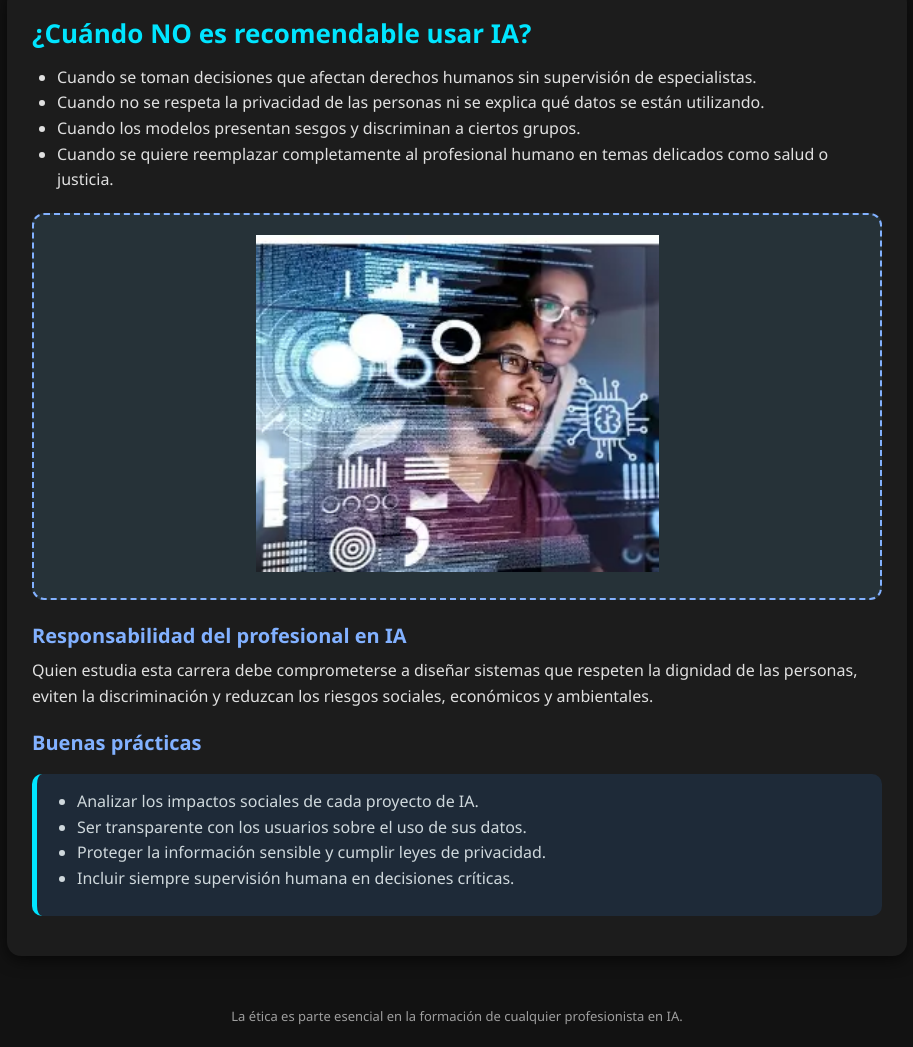
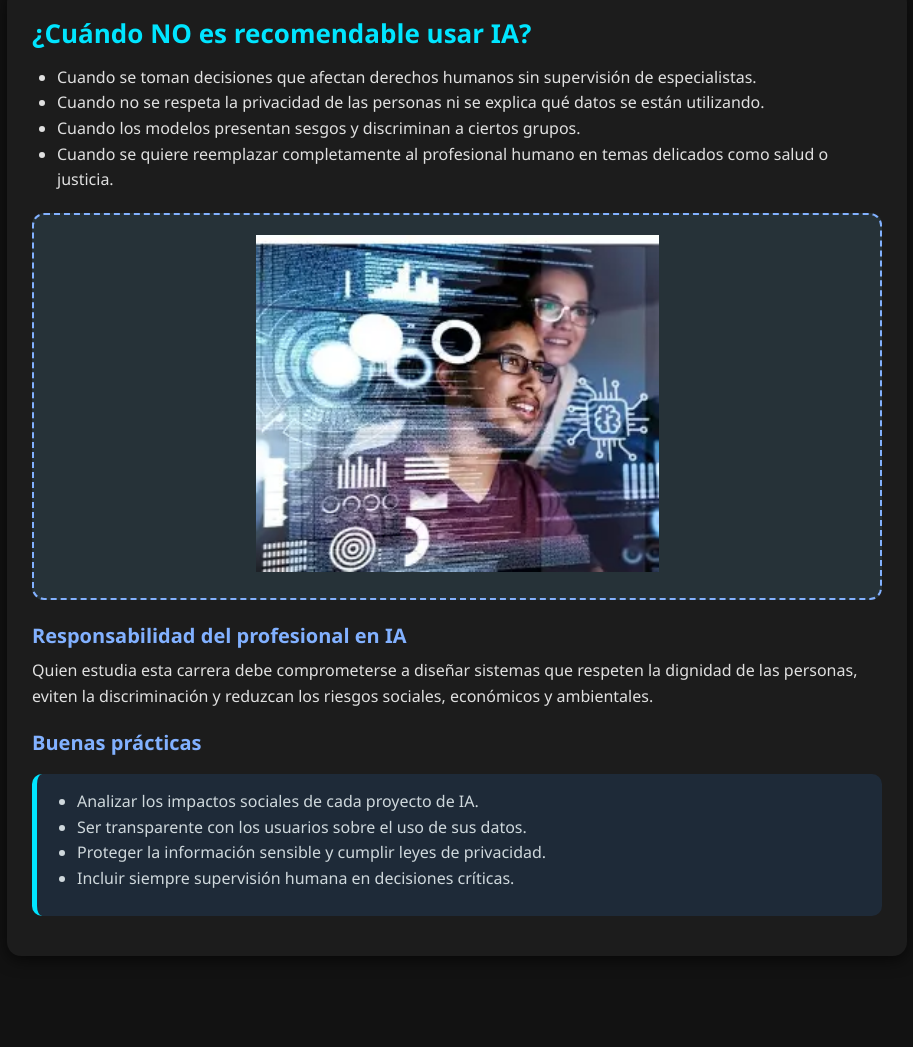
Before and after one commit to hect0r2/a, a plain HTML site: page etica.html in a window 1280 px wide. Shown: the part 272-1319 px from the top of the page, without its empty margins (183-1096 px from the left). After the commit the page ends 1258 px from the top, so only its background shows below. Drawn offline with Linux system fonts and the light colour scheme.

Commit message:
Update etica.html

```diff
--- a/etica.html
+++ b/etica.html
@@ -63,8 +63,6 @@
         </div>
     </main>
 
-    <footer>
-        La ética es parte esencial en la formación de cualquier profesionista en IA.
-    </footer>
+
 </body>
 </html>
```
